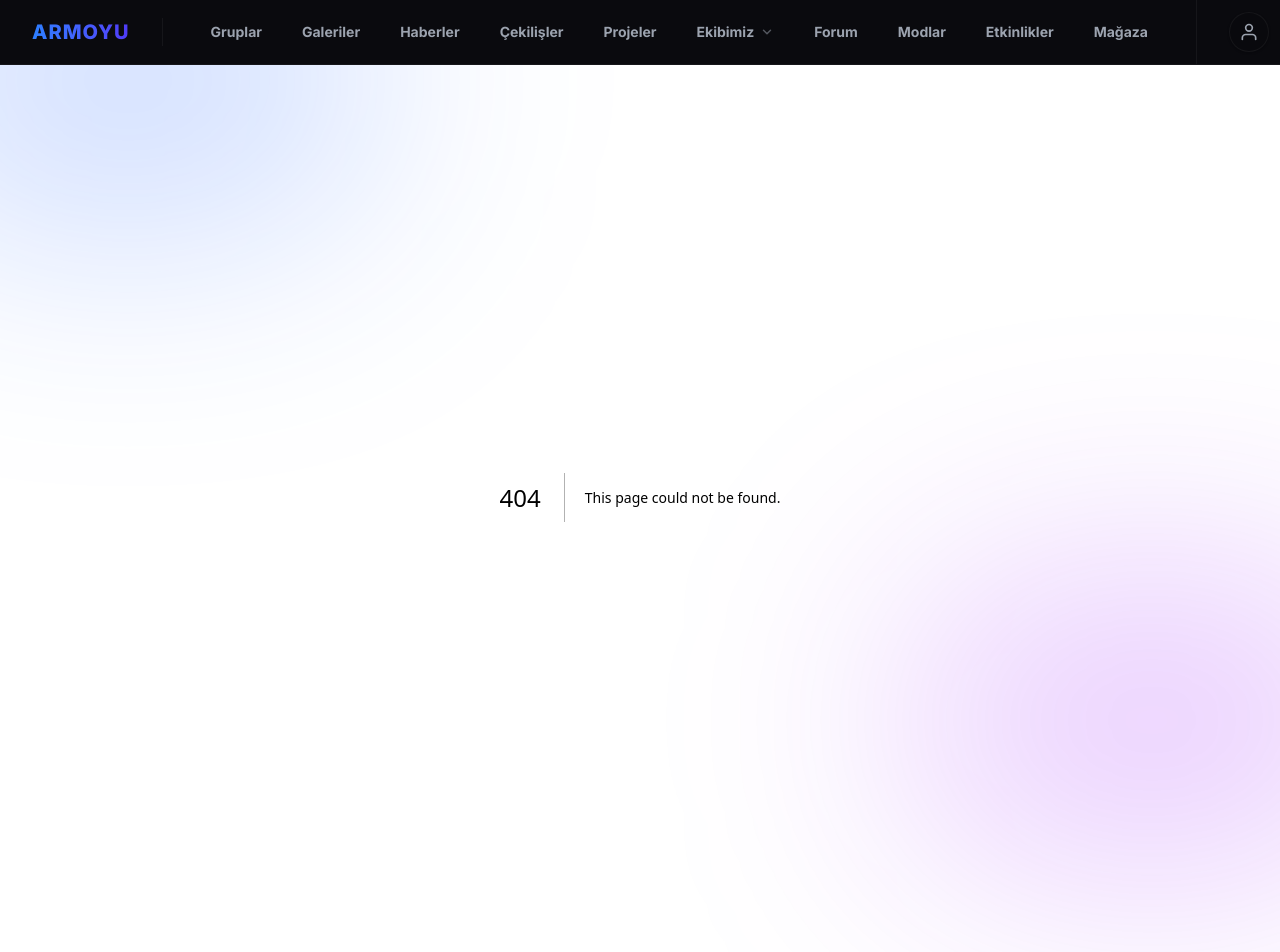
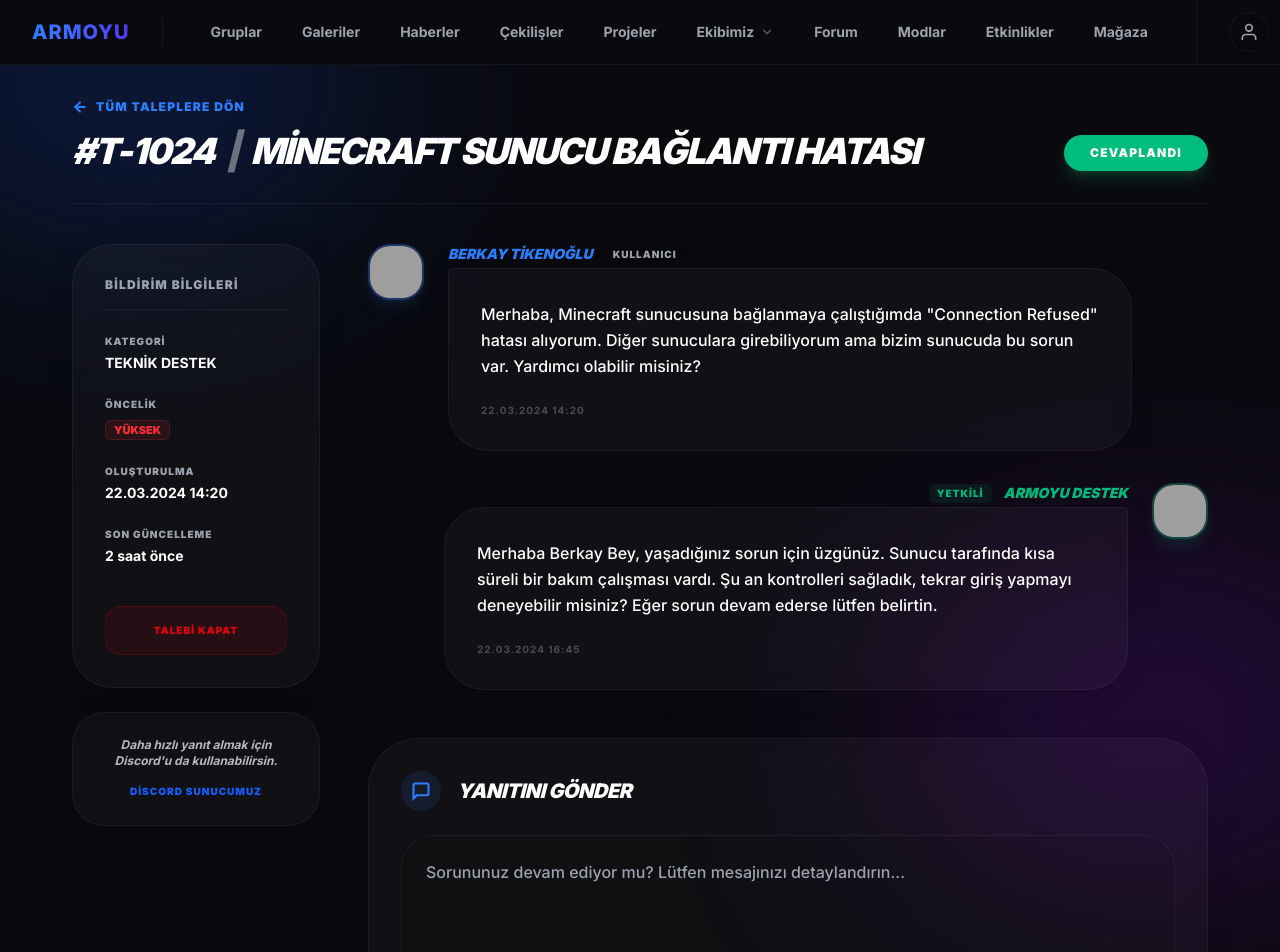
Before and after one commit to aramizdakioyuncu/aramizdakioyuncucom, a Next.js app: page /destek/1 in a window 1280 px wide. Before the commit this address had no page. Shown: the top 952 px of the page. Built offline with nearby package versions, Linux system fonts and the light colour scheme; grey boxes are pictures that could not be loaded.

Commit message:
feat: add support tickets listing and detail pages.

```diff
--- /dev/null
+++ b/src/app/destek/[ticketId]/page.tsx
@@ -0,0 +1,152 @@
+'use client';
+
+import React, { useState } from 'react';
+import { useParams } from 'next/navigation';
+import { PageWidth } from '@/components/shared/PageWidth';
+import Link from 'next/link';
+
+// Mock ticket detail data
+const TICKET_DETAIL = {
+  id: 'T-1024',
+  subject: 'Minecraft Sunucu Bağlantı Hatası',
+  category: 'Teknik Destek',
+  status: 'Cevaplandı',
+  priority: 'Yüksek',
+  createdAt: '22.03.2024 14:20',
+  updatedAt: '2 saat önce',
+  messages: [
+    {
+      id: 'm1',
+      sender: 'Berkay Tikenoğlu',
+      role: 'Kullanıcı',
+      avatar: 'https://api.dicebear.com/7.x/avataaars/svg?seed=Berkay',
+      content: 'Merhaba, Minecraft sunucusuna bağlanmaya çalıştığımda "Connection Refused" hatası alıyorum. Diğer sunuculara girebiliyorum ama bizim sunucuda bu sorun var. Yardımcı olabilir misiniz?',
+      time: '22.03.2024 14:20'
+    },
+    {
+      id: 'm2',
+      sender: 'ARMOYU Destek',
+      role: 'Yetkili',
+      avatar: 'https://api.dicebear.com/7.x/bottts/svg?seed=Support',
+      content: 'Merhaba Berkay Bey, yaşadığınız sorun için üzgünüz. Sunucu tarafında kısa süreli bir bakım çalışması vardı. Şu an kontrolleri sağladık, tekrar giriş yapmayı deneyebilir misiniz? Eğer sorun devam ederse lütfen belirtin.',
+      time: '22.03.2024 16:45',
+      isStaff: true
+    }
+  ]
+};
+
+export default function TicketDetailPage() {
+  const params = useParams();
+  const ticketId = params?.ticketId as string;
+  const [newMessage, setNewMessage] = useState('');
+
+  return (
+    <div className="pb-20 animate-in fade-in slide-in-from-bottom-8 duration-700">
+      <PageWidth width="max-w-[1200px]" />
+
+      {/* Breadcrumb & Title Area */}
+      <div className="mb-10 flex flex-col md:flex-row justify-between items-start md:items-end gap-6 border-b border-armoyu-card-border pb-8">
+        <div>
+           <Link href="/destek" className="inline-flex items-center gap-2 text-xs font-black text-blue-500 uppercase tracking-widest hover:underline mb-4">
+              <svg xmlns="http://www.w3.org/2000/svg" width="16" height="16" viewBox="0 0 24 24" fill="none" stroke="currentColor" strokeWidth="3" strokeLinecap="round" strokeLinejoin="round"><line x1="19" y1="12" x2="5" y2="12"></line><polyline points="12 19 5 12 12 5"></polyline></svg>
+              TÜM TALEPLERE DÖN
+           </Link>
+           <h1 className="text-3xl md:text-4xl font-black text-armoyu-text uppercase tracking-tighter italic flex items-center gap-3">
+              #{TICKET_DETAIL.id} <span className="text-armoyu-text opacity-40">|</span> {TICKET_DETAIL.subject}
+           </h1>
+        </div>
+        <div className={`px-6 py-2 rounded-full text-xs font-black uppercase tracking-widest border-2 shadow-lg ${TICKET_DETAIL.status === 'Cevaplandı' ? 'bg-emerald-500 border-emerald-500/20 text-white shadow-emerald-500/20' : 'bg-amber-500 border-amber-500/20 text-white shadow-amber-500/20'}`}>
+           {TICKET_DETAIL.status}
+        </div>
+      </div>
+
+      <div className="grid grid-cols-1 lg:grid-cols-4 gap-12">
+
+         {/* Sidebar - Ticket Details */}
+         <div className="space-y-6">
+            <div className="glass-panel p-8 rounded-[40px] border border-armoyu-card-border bg-armoyu-card-bg shadow-sm">
+               <h3 className="text-xs font-black text-armoyu-text-muted mb-6 uppercase tracking-widest border-b border-armoyu-card-border pb-4">BİLDİRİM BİLGİLERİ</h3>
+               <div className="space-y-6">
+                  <div>
+                    <p className="text-[10px] font-black text-armoyu-text-muted uppercase tracking-widest mb-1">KATEGORİ</p>
+                    <p className="text-sm font-bold text-armoyu-text uppercase">{TICKET_DETAIL.category}</p>
+                  </div>
+                  <div>
+                    <p className="text-[10px] font-black text-armoyu-text-muted uppercase tracking-widest mb-1">ÖNCELİK</p>
+                    <span className={`text-[11px] font-black uppercase px-2 py-0.5 rounded-md ${TICKET_DETAIL.priority === 'Yüksek' ? 'bg-red-500/10 text-red-500 border border-red-500/20' : 'bg-blue-500/10 text-blue-500 border border-blue-500/20'}`}>{TICKET_DETAIL.priority}</span>
+                  </div>
+                  <div>
+                    <p className="text-[10px] font-black text-armoyu-text-muted uppercase tracking-widest mb-1">OLUŞTURULMA</p>
+                    <p className="text-sm font-bold text-armoyu-text">{TICKET_DETAIL.createdAt}</p>
+                  </div>
+                  <div>
+                    <p className="text-[10px] font-black text-armoyu-text-muted uppercase tracking-widest mb-1">SON GÜNCELLEME</p>
+                    <p className="text-sm font-bold text-armoyu-text">{TICKET_DETAIL.updatedAt}</p>
+                  </div>
+               </div>
+
+               <button className="w-full mt-10 py-4 bg-red-600/10 border border-red-600/20 text-red-600 hover:bg-red-600 hover:text-white rounded-2xl font-black text-[10px] uppercase tracking-widest transition-all">
+                  TALEBİ KAPAT
+               </button>
+            </div>
+
+            <div className="glass-panel p-6 rounded-[32px] border border-blue-500/20 bg-blue-600/5 text-center">
+               <p className="text-xs font-bold text-armoyu-text opacity-70 mb-2 italic">Daha hızlı yanıt almak için Discord'u da kullanabilirsin.</p>
+               <Link href="#" className="text-[10px] font-black text-blue-600 hover:underline uppercase tracking-widest">DİSCORD SUNUCUMUZ</Link>
+            </div>
+         </div>
+
+         {/* Message History Area */}
+         <div className="lg:col-span-3 space-y-10">
+            <div className="space-y-8">
+               {TICKET_DETAIL.messages.map((msg, i) => (
+                 <div key={msg.id} className={`flex gap-6 ${msg.isStaff ? 'flex-row-reverse' : ''} animate-in fade-in slide-in-from-bottom-2 duration-500`} style={{ animationDelay: `${i * 150}ms` }}>
+                    <img
+                      src={msg.avatar}
+                      className={`w-14 h-14 rounded-[22px] border-2 shadow-lg object-cover bg-white/5 ${msg.isStaff ? 'border-emerald-500/30 shadow-emerald-500/10' : 'border-blue-500/30 shadow-blue-500/10'}`}
+                      alt="Avatar"
+                    />
+                    <div className={`flex-1 space-y-2 ${msg.isStaff ? 'text-right' : ''}`}>
+                       <div className={`flex items-center gap-3 mb-1 ${msg.isStaff ? 'justify-end' : ''}`}>
+                          <span className={`text-sm font-black uppercase italic ${msg.isStaff ? 'text-emerald-500 order-2' : 'text-blue-500'}`}>{msg.sender}</span>
+                          <span className={`text-[10px] font-black px-2 py-0.5 rounded-md uppercase tracking-widest ${msg.isStaff ? 'bg-emerald-500/10 text-emerald-500 order-1' : 'bg-black/5 dark:bg-white/5 text-armoyu-text-muted'}`}>{msg.role}</span>
+                       </div>
+                       <div className={`glass-panel p-6 md:p-8 rounded-[40px] border shadow-sm inline-block max-w-[90%] text-left ${msg.isStaff ? 'bg-emerald-500/5 border-emerald-500/20 rounded-tr-sm' : 'bg-armoyu-card-bg border-armoyu-card-border rounded-tl-sm'}`}>
+                          <p className="text-armoyu-text font-medium leading-relaxed whitespace-pre-wrap">{msg.content}</p>
+                          <p className="text-[10px] font-bold text-armoyu-text-muted mt-6 opacity-40 uppercase tracking-widest">{msg.time}</p>
+                       </div>
+                    </div>
+                 </div>
+               ))}
+            </div>
+
+            {/* Response Input */}
+            <div className="glass-panel p-8 rounded-[50px] border border-armoyu-card-border bg-armoyu-card-bg shadow-lg mt-12">
+               <div className="flex items-center gap-4 mb-6">
+                  <div className="w-10 h-10 rounded-full bg-blue-500/10 flex items-center justify-center text-blue-500">
+                     <svg xmlns="http://www.w3.org/2000/svg" width="20" height="20" viewBox="0 0 24 24" fill="none" stroke="currentColor" strokeWidth="2.5"><path d="M21 15a2 2 0 0 1-2 2H7l-4 4V5a2 2 0 0 1 2-2h14a2 2 0 0 1 2 2z"></path></svg>
+                  </div>
+                  <h3 className="text-xl font-black text-armoyu-text uppercase italic tracking-tight">YANITINI GÖNDER</h3>
+               </div>
+
+               <textarea
+                 value={newMessage}
+                 onChange={(e) => setNewMessage(e.target.value)}
+                 rows={5}
+                 className="w-full bg-black/5 dark:bg-white/5 border border-armoyu-card-border rounded-[32px] p-6 text-armoyu-text placeholder-armoyu-text-muted focus:border-blue-500 focus:ring-1 focus:ring-blue-500 transition-all font-medium mb-6 resize-none"
+                 placeholder="Sorununuz devam ediyor mu? Lütfen mesajınızı detaylandırın..."
+               />
+
+               <div className="flex flex-col sm:flex-row justify-between items-center gap-6">
+                  <p className="text-xs font-bold text-armoyu-text-muted italic opacity-60">Dosya eklemek için lütfen Cloud medyanızı kullanın.</p>
+                  <button className="w-full sm:w-auto px-12 py-4 bg-gradient-to-r from-blue-600 to-indigo-600 hover:from-blue-500 hover:to-indigo-500 text-white font-black text-xs uppercase tracking-widest rounded-2xl shadow-xl shadow-blue-500/20 active:scale-95 transition-all text-center">
+                     MESAJI GÖNDER
+                  </button>
+               </div>
+            </div>
+         </div>
+
+      </div>
+    </div>
+  );
+}
--- a/src/app/destek/page.tsx
+++ b/src/app/destek/page.tsx
@@ -80,7 +80,11 @@ export default function SupportTicketsPage() {
       <div className="space-y-6">
         {filteredTickets.length > 0 ? (
           filteredTickets.map((ticket) => (
-            <div key={ticket.id} className="group glass-panel p-6 md:p-8 rounded-[40px] border border-armoyu-card-border bg-armoyu-card-bg hover:border-blue-500/30 transition-all cursor-pointer shadow-sm hover:shadow-xl">
+            <Link
+              key={ticket.id}
+              href={`/destek/${ticket.id}`}
+              className="block group glass-panel p-6 md:p-8 rounded-[40px] border border-armoyu-card-border bg-armoyu-card-bg hover:border-blue-500/30 transition-all cursor-pointer shadow-sm hover:shadow-xl"
+            >
                <div className="flex flex-col md:flex-row justify-between gap-6">
                   <div className="flex-1 flex gap-6">
                      <div className={`w-16 h-16 rounded-[24px] flex items-center justify-center shrink-0 border-2 ${ticket.status === 'Açık' ? 'bg-amber-500/10 border-amber-500/20 text-amber-500' : ticket.status === 'Cevaplandı' ? 'bg-emerald-500/10 border-emerald-500/20 text-emerald-500' : 'bg-zinc-500/10 border-zinc-500/20 text-zinc-500'}`}>
@@ -112,7 +116,7 @@ export default function SupportTicketsPage() {
                      </div>
                   </div>
                </div>
-            </div>
+            </Link>
           ))
         ) : (
           <div className="text-center py-32 glass-panel rounded-[50px] border-2 border-dashed border-armoyu-card-border space-y-6">
```
